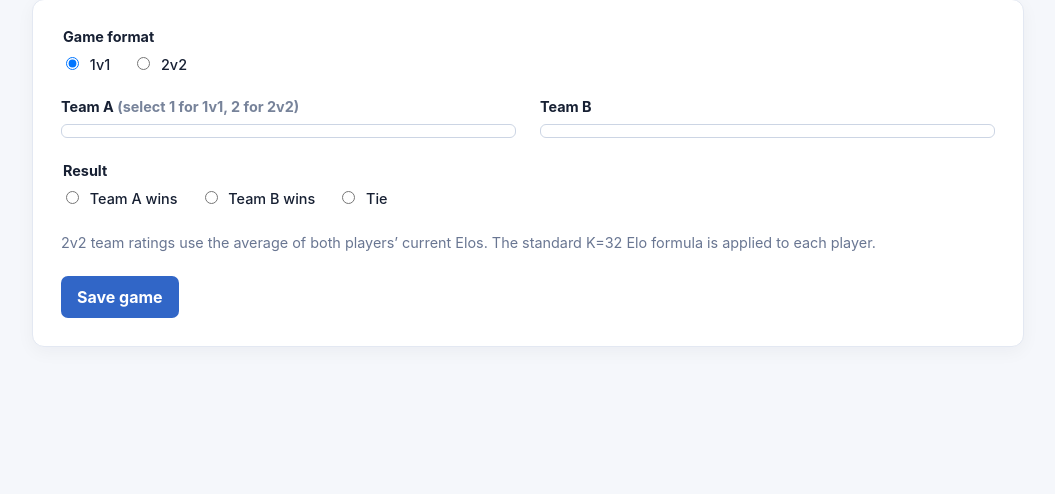
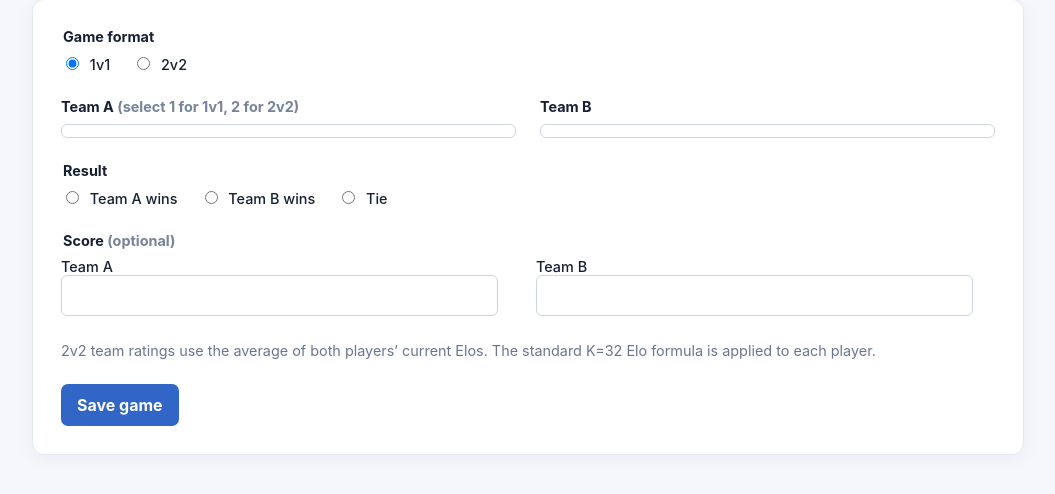
Before and after one commit to Hummus-T/BaseballELO, a Flask app: page /games/new in a window 1280 px wide. Shown: the part 259-753 px from the top of the page, without its empty margins (112-1167 px from the left). Run offline with Flask 3, Linux system fonts and the light colour scheme; a user stored in the database is signed in; data comes from the database, SQL or seed files in the repository; data that the repository does not hold is empty.

Commit message:
Added scores games

```diff
--- a/app.py
+++ b/app.py
@@ -16,7 +16,7 @@ BASE_DIR = Path(__file__).resolve().parent
 DATABASE = BASE_DIR / "baseball_elo.sqlite3"
 STARTING_ELO = 1000.0
 K_FACTOR = 32.0
-DATABASE_SCHEMA_VERSION = 1
+DATABASE_SCHEMA_VERSION = 2
 F = TypeVar("F", bound=Callable[..., Any])
 
 app = Flask(__name__)
@@ -99,6 +99,15 @@ def init_db() -> None:
         );
             """
         )
+        if current_version < 2:
+            columns = {
+                row["name"]
+                for row in db.execute("PRAGMA table_info(games)").fetchall()
+            }
+            if "team_a_runs" not in columns:
+                db.execute("ALTER TABLE games ADD COLUMN team_a_runs INTEGER")
+            if "team_b_runs" not in columns:
+                db.execute("ALTER TABLE games ADD COLUMN team_b_runs INTEGER")
         db.execute(f"PRAGMA user_version = {DATABASE_SCHEMA_VERSION}")
 
         superuser_name = os.environ.get("SUPERUSER_USERNAME", "").strip()
@@ -188,6 +197,18 @@ def parse_player_ids(values: list[str], expected_count: int) -> list[int]:
     if len(set(player_ids)) != len(player_ids):
         raise ValueError("A player cannot appear on both teams or twice on one team.")
     return player_ids
+
+
+def parse_game_scores(team_a_value: str, team_b_value: str) -> tuple[int | None, int | None]:
+    team_a_value = team_a_value.strip()
+    team_b_value = team_b_value.strip()
+    if not team_a_value and not team_b_value:
+        return None, None
+    if not team_a_value or not team_b_value:
+        raise ValueError("Enter a score for both teams, or leave both scores blank.")
+    if not team_a_value.isdigit() or not team_b_value.isdigit():
+        raise ValueError("Scores must be whole numbers of zero or greater.")
+    return int(team_a_value), int(team_b_value)
 
 
 def login_required(view: F) -> F:
@@ -482,6 +503,10 @@ def new_game():
             all_ids = team_a_ids + team_b_ids
             if not result in {"team_a", "team_b", "tie"}:
                 raise ValueError("Choose a valid game result.")
+            team_a_runs, team_b_runs = parse_game_scores(
+                request.form.get("team_a_runs", ""),
+                request.form.get("team_b_runs", ""),
+            )
             if set(team_a_ids) & set(team_b_ids):
                 raise ValueError("A player cannot be on both teams.")
             placeholders = ",".join("?" for _ in all_ids)
@@ -499,8 +524,9 @@ def new_game():
             cursor = db.execute(
                 """
                 INSERT INTO games
-                    (game_type, result, team_a_elo, team_b_elo, team_a_score, team_b_score, played_at)
-                VALUES (?, ?, ?, ?, ?, ?, ?)
+                    (game_type, result, team_a_elo, team_b_elo, team_a_score, team_b_score,
+                     team_a_runs, team_b_runs, played_at)
+                VALUES (?, ?, ?, ?, ?, ?, ?, ?, ?)
                 """,
                 (
                     game_type,
@@ -509,6 +535,8 @@ def new_game():
                     team_b_elo,
                     score_a,
                     1 - score_a,
+                    team_a_runs,
+                    team_b_runs,
                     datetime.now(timezone.utc).isoformat(),
                 ),
             )
@@ -537,6 +565,30 @@ def new_game():
     return render_template("new_game.html", players=active_players)
 
 
+@app.post("/games/<int:game_id>/score")
+@superuser_required
+def edit_game_score(game_id: int):
+    db = get_db()
+    game = db.execute("SELECT id FROM games WHERE id = ?", (game_id,)).fetchone()
+    if game is None:
+        flash("Game not found.", "error")
+        return redirect(url_for("history"))
+    try:
+        team_a_runs, team_b_runs = parse_game_scores(
+            request.form.get("team_a_runs", ""),
+            request.form.get("team_b_runs", ""),
+        )
+        db.execute(
+            "UPDATE games SET team_a_runs = ?, team_b_runs = ? WHERE id = ?",
+            (team_a_runs, team_b_runs, game_id),
+        )
+        db.commit()
+        flash("Game score updated.", "success")
+    except ValueError as error:
+        flash(str(error), "error")
+    return redirect(url_for("history"))
+
+
 @app.post("/games/<int:game_id>/delete")
 @superuser_required
 def delete_game(game_id: int):
@@ -561,6 +613,7 @@ def history():
     games = get_db().execute(
         """
         SELECT g.id, g.game_type, g.result, g.team_a_elo, g.team_b_elo, g.played_at,
+               g.team_a_runs, g.team_b_runs,
                GROUP_CONCAT(CASE WHEN gp.team = 'A'
                             THEN p.name || ' (' || printf('%+.1f', gp.elo_change) || ')' END, ', ') AS team_a,
                GROUP_CONCAT(CASE WHEN gp.team = 'B'
--- a/static/style.css
+++ b/static/style.css
@@ -53,4 +53,8 @@ fieldset input { margin-right: 7px; }
 .actions { display: flex; gap: 14px; }
 .link-button { background: none; border: 0; color: #b13d3d; cursor: pointer; font: inherit; padding: 0; }
 .link-button.danger { font-weight: 700; }
+.score-inputs { display: flex; gap: 16px; }
+.score-inputs label { flex: 1; }
+.score-form { align-items: center; display: flex; gap: 5px; margin-top: 8px; }
+.score-form input { max-width: 58px; padding: 5px; }
 @media (max-width: 650px) { .nav { align-items: flex-start; flex-direction: column; gap: 14px; } .nav-links { flex-wrap: wrap; gap: 12px; } .page-heading { align-items: flex-start; flex-direction: column; gap: 16px; } .teams { grid-template-columns: 1fr; } .inline-form { align-items: stretch; flex-direction: column; } h1 { font-size: 2rem; } }
--- a/templates/history.html
+++ b/templates/history.html
@@ -2,7 +2,7 @@
 {% block title %}Game history - Baseball Elo{% endblock %}
 {% block content %}
 <div class="page-heading"><div><p class="eyebrow">RECORDS</p><h1>Game history</h1></div><a class="button" href="{{ url_for('new_game') }}">Record a game</a></div>
-<div class="card table-wrap"><table><thead><tr><th>Date</th><th>Format</th><th>Matchup</th><th>Result</th><th></th></tr></thead><tbody>
-{% for game in games %}<tr><td class="muted">{{ game.played_at[:10] }}</td><td>{{ game.game_type }}</td><td><strong>{{ game.team_a }}</strong><br><strong>{{ game.team_b }}</strong></td><td>{{ game.result|replace('_', ' ')|title }}<br><span class="muted">A {{ "%.1f"|format(game.team_a_elo) }} / B {{ "%.1f"|format(game.team_b_elo) }}</span></td><td>{% if current_user and current_user.is_superuser %}<form method="post" action="{{ url_for('delete_game', game_id=game.id) }}" onsubmit="return confirm('Delete this game and recalculate all remaining Elos?');"><button class="link-button danger" type="submit">Delete</button></form>{% endif %}</td></tr>
-{% else %}<tr><td colspan="5" class="muted">No games recorded yet.</td></tr>{% endfor %}</tbody></table></div>
+<div class="card table-wrap"><table><thead><tr><th>Date</th><th>Format</th><th>Matchup</th><th>Result</th><th>Score</th><th></th></tr></thead><tbody>
+{% for game in games %}<tr><td class="muted">{{ game.played_at[:10] }}</td><td>{{ game.game_type }}</td><td><strong>{{ game.team_a }}</strong><br><strong>{{ game.team_b }}</strong></td><td>{{ game.result|replace('_', ' ')|title }}<br><span class="muted">A {{ "%.1f"|format(game.team_a_elo) }} / B {{ "%.1f"|format(game.team_b_elo) }}</span></td><td>{% if game.team_a_runs is not none %}{{ game.team_a_runs }} - {{ game.team_b_runs }}{% else %}<span class="muted">Not recorded</span>{% endif %}{% if current_user and current_user.is_superuser %}<form class="score-form" method="post" action="{{ url_for('edit_game_score', game_id=game.id) }}"><input aria-label="Team A score" name="team_a_runs" type="number" min="0" step="1" placeholder="A" value="{{ game.team_a_runs if game.team_a_runs is not none else '' }}"><input aria-label="Team B score" name="team_b_runs" type="number" min="0" step="1" placeholder="B" value="{{ game.team_b_runs if game.team_b_runs is not none else '' }}"><button class="link-button" type="submit">Save</button></form>{% endif %}</td><td>{% if current_user and current_user.is_superuser %}<form method="post" action="{{ url_for('delete_game', game_id=game.id) }}" onsubmit="return confirm('Delete this game and recalculate all remaining Elos?');"><button class="link-button danger" type="submit">Delete</button></form>{% endif %}</td></tr>
+{% else %}<tr><td colspan="6" class="muted">No games recorded yet.</td></tr>{% endfor %}</tbody></table></div>
 {% endblock %}
--- a/templates/new_game.html
+++ b/templates/new_game.html
@@ -8,6 +8,7 @@
   <div class="teams"><div><label>Team A <span class="muted">(select 1 for 1v1, 2 for 2v2)</span></label><div class="player-picker">{% for player in players %}<label><input class="team-player team-a" type="checkbox" name="team_a" value="{{ player.id }}">{{ player.name }} ({{ "%.0f"|format(player.elo) }})</label>{% endfor %}</div></div>
   <div><label>Team B</label><div class="player-picker">{% for player in players %}<label><input class="team-player team-b" type="checkbox" name="team_b" value="{{ player.id }}">{{ player.name }} ({{ "%.0f"|format(player.elo) }})</label>{% endfor %}</div></div></div>
   <fieldset><legend>Result</legend><label><input type="radio" name="result" value="team_a" required> Team A wins</label><label><input type="radio" name="result" value="team_b"> Team B wins</label><label><input type="radio" name="result" value="tie"> Tie</label></fieldset>
+  <fieldset><legend>Score <span class="muted">(optional)</span></legend><div class="score-inputs"><label for="team_a_runs">Team A <input id="team_a_runs" name="team_a_runs" type="number" min="0" step="1" value="{{ request.form.get('team_a_runs', '') }}"></label><label for="team_b_runs">Team B <input id="team_b_runs" name="team_b_runs" type="number" min="0" step="1" value="{{ request.form.get('team_b_runs', '') }}"></label></div></fieldset>
   <p class="form-help">2v2 team ratings use the average of both players’ current Elos. The standard K=32 Elo formula is applied to each player.</p>
   <button class="button" type="submit">Save game</button>
 </form></div>
```
Also changed, not shown: README.md.
